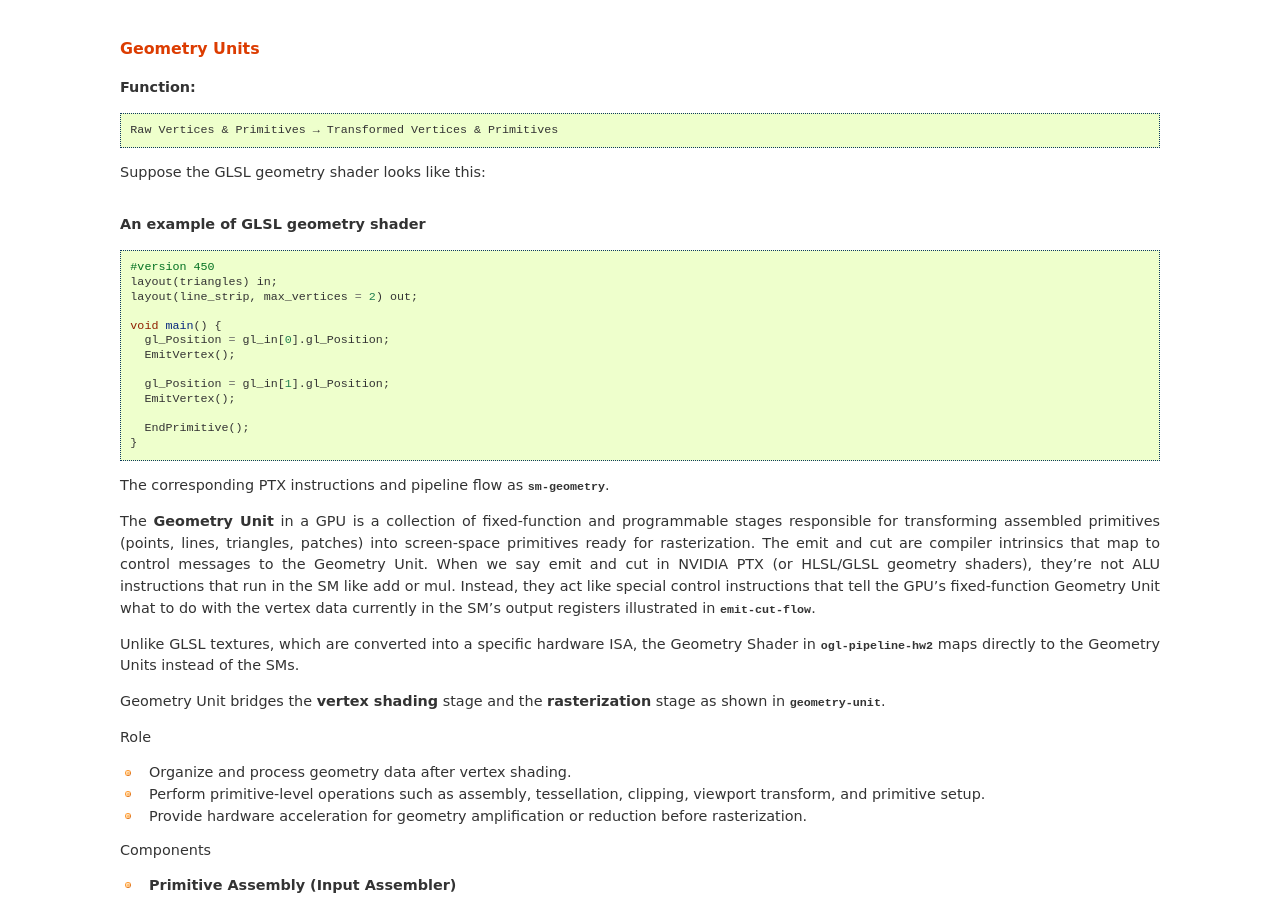
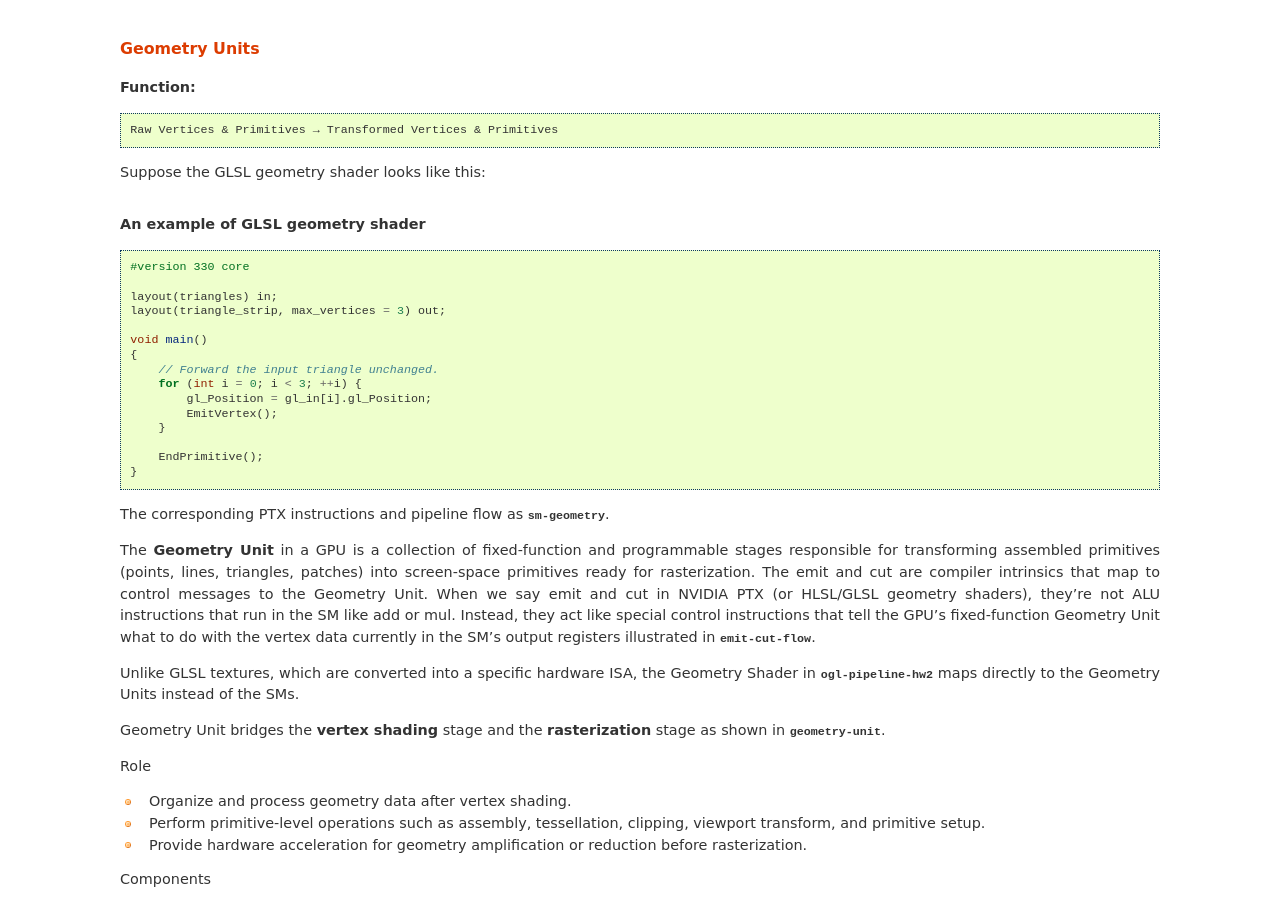
Before and after one commit to Jonathan2251/gpu, a Sphinx documentation site: the page built from source/hw.rst, in a window 1280 px wide and 900 px high, scrolled down 22074 px. Built offline with Sphinx 7.4.7, drawn with Linux system fonts in a browser that asks for light colours.

Commit message:
hw.rst: refine section 'Geometry Units'

```diff
--- a/source/hw.rst
+++ b/source/hw.rst
@@ -1311,19 +1311,21 @@ Suppose the GLSL geometry shader looks like this:
 .. rubric:: An example of GLSL geometry shader
 .. code-block:: c++
 
-  #version 450
-  layout(triangles) in;
-  layout(line_strip, max_vertices = 2) out;
-
-  void main() {
-    gl_Position = gl_in[0].gl_Position;
-    EmitVertex();
-
-    gl_Position = gl_in[1].gl_Position;
-    EmitVertex();
-
-    EndPrimitive();
-  }
+   #version 330 core
+
+   layout(triangles) in;
+   layout(triangle_strip, max_vertices = 3) out;
+
+   void main()
+   {
+       // Forward the input triangle unchanged.
+       for (int i = 0; i < 3; ++i) {
+           gl_Position = gl_in[i].gl_Position;
+           EmitVertex();
+       }
+
+       EndPrimitive();
+   }
 
 The corresponding PTX instructions and pipeline flow as :numref:`sm-geometry`.
 
```
Also changed, not shown: 1 other file.
